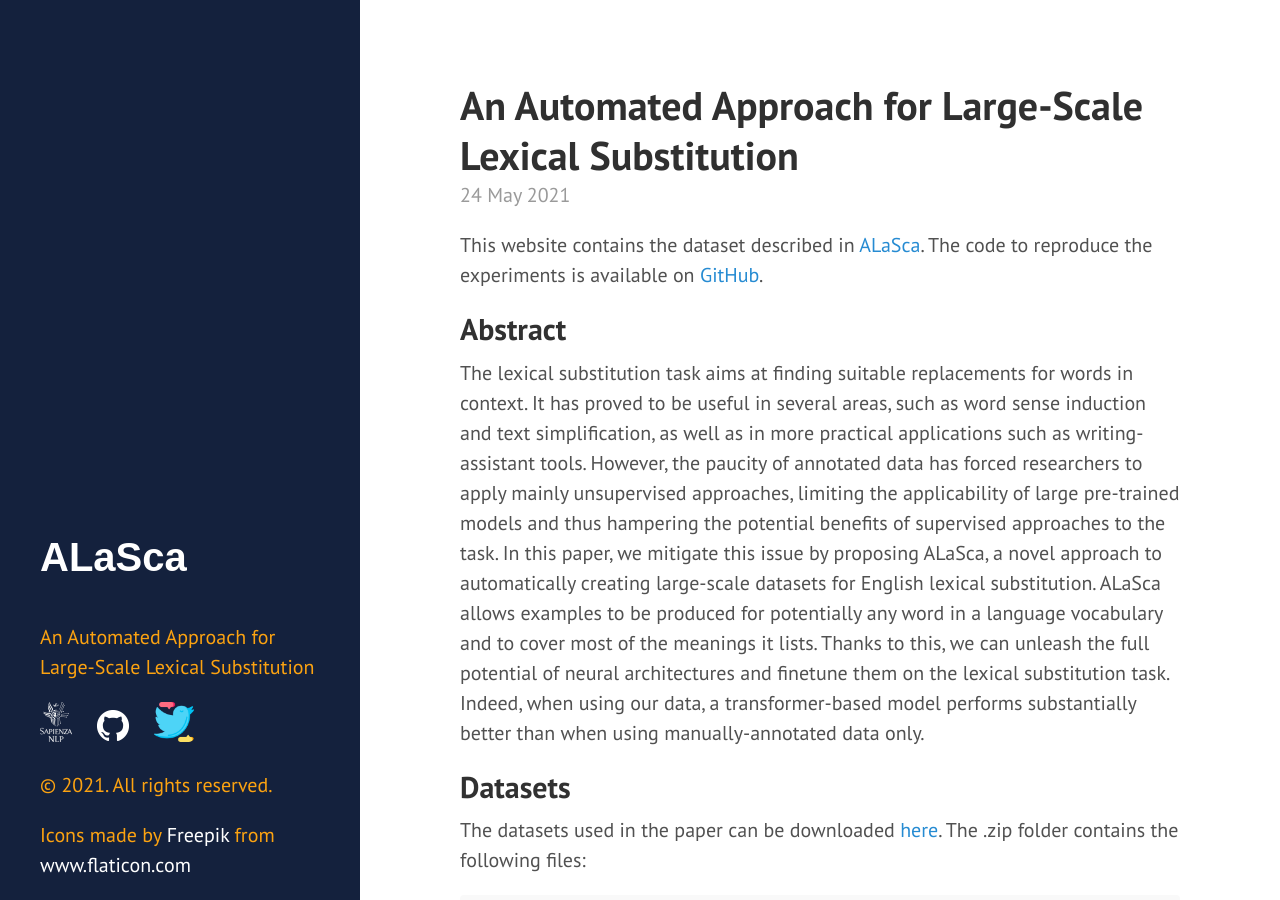
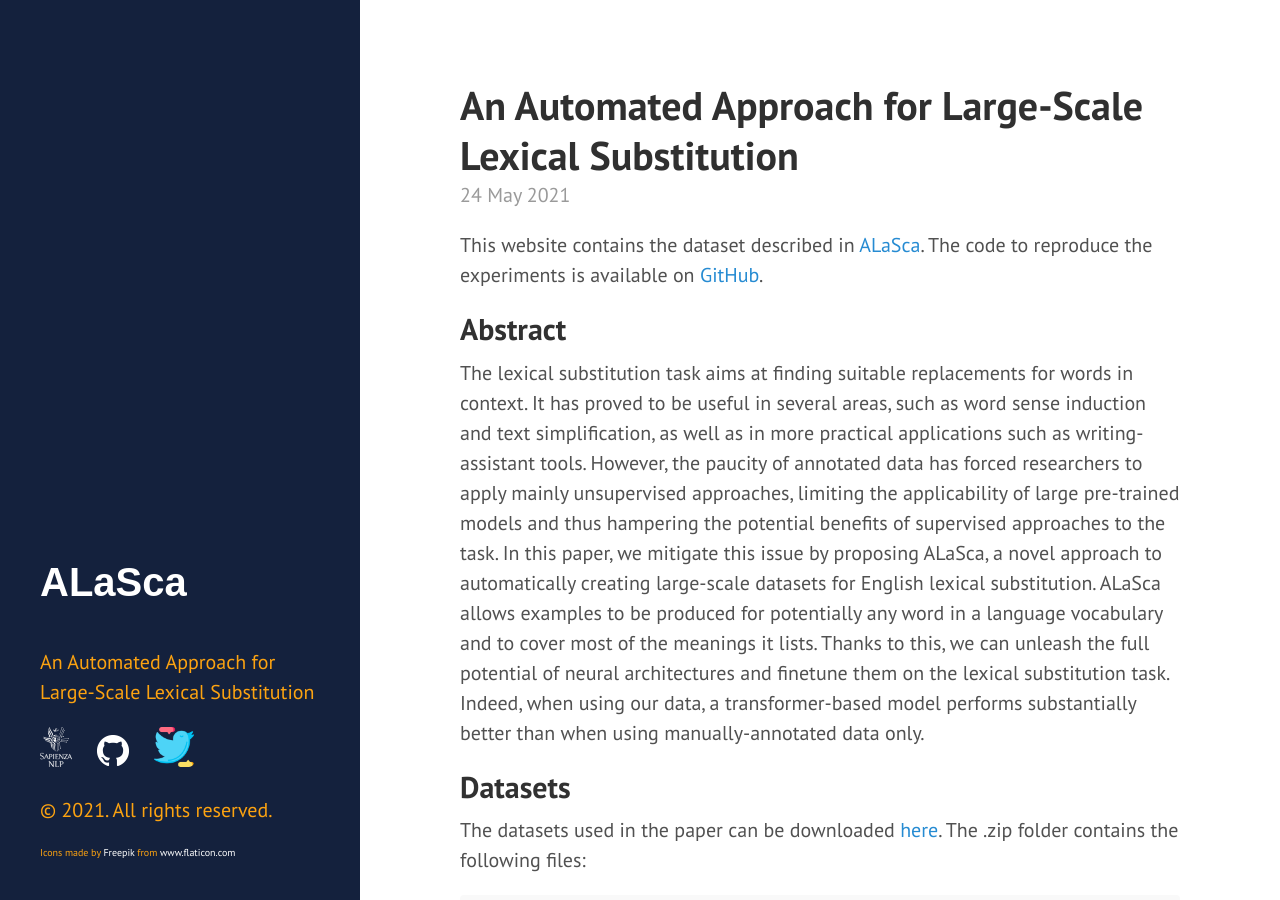
Before and after one commit to caterinaLacerra/ALaSca, a Jekyll site: the page built from docs/index.html, in a window 1280 px wide and 900 px high. Built offline with Jekyll 4.4.1, drawn with Linux system fonts in a browser that asks for light colours; the list of posts is cut into pages by our own code.

Commit message:
Update sidebar.html

```diff
--- a/docs/_includes/sidebar.html
+++ b/docs/_includes/sidebar.html
@@ -46,9 +46,7 @@
     </nav>
 
     <p>&copy; {{ site.time | date: '%Y' }}. All rights reserved.</p>
-
-    <div>Icons made by <a href="https://www.freepik.com" title="Freepik">Freepik</a>
-      from <a href="https://www.flaticon.com/" title="Flaticon">www.flaticon.com</a></div>
-
+    <p style="font-size:10px;">Icons made by <a href="https://www.freepik.com" title="Freepik" target="_blank">Freepik</a>
+      from <a href="https://www.flaticon.com/" title="Flaticon" target="_blank">www.flaticon.com</a></p>
   </div>
 </div>
```
